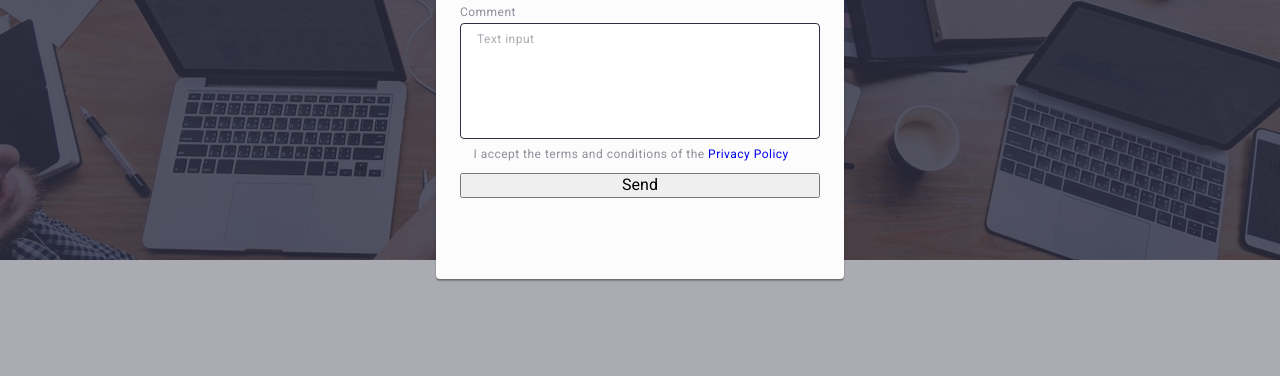
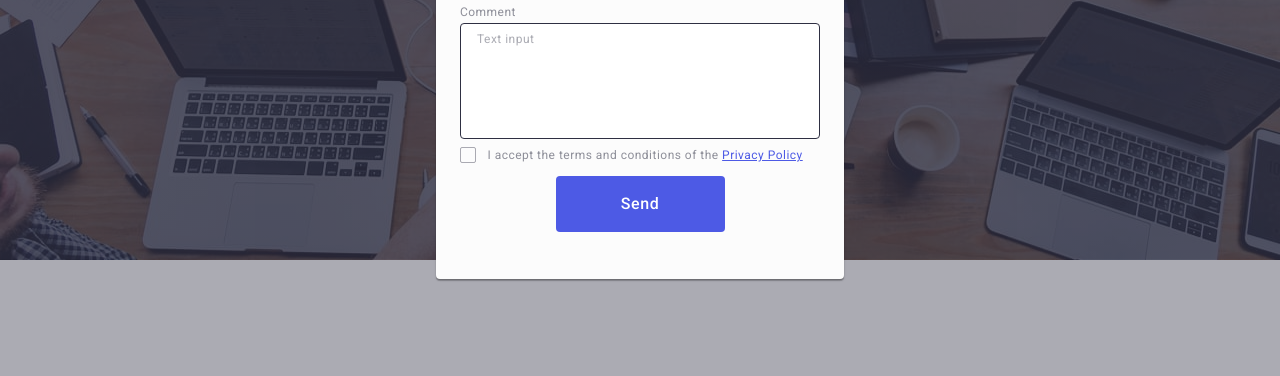
Before and after one commit to ZamorinVolodymyr/goit-markup-hw-05, a plain HTML site: page index.html in a window 1280 px wide. Shown: the part 413-789 px from the top of the page. Drawn offline with nearby package versions, Linux system fonts and the light colour scheme.

Commit message:
add btn modal

```diff
--- a/css/styles.css
+++ b/css/styles.css
@@ -753,3 +753,36 @@ textarea::placeholder {
   color: #2e2f42;
   opacity: 0.4;
 }
+
+.priv-label {
+  font-size: 12px;
+  line-height: 1.17;
+  letter-spacing: 0.04em;
+  color: #8e8f99;
+}
+
+.box {
+  width: 16px;
+  height: 16px;
+  margin-right: 8px;
+  border: 1px solid rgba(46, 47, 66, 0.4);
+  border-radius: 2px;
+  transition: background-color 250ms cubic-bezier(0.4, 0, 0.2, 1),
+    border 250ms cubic-bezier(0.4, 0, 0.2, 1),
+    fill 250ms cubic-bezier(0.4, 0, 0.2, 1);
+  display: inline-flex;
+  align-items: center;
+  justify-content: center;
+  fill: transparent;
+}
+
+.visually-hidden:checked + .priv-label .box {
+  background-color: #404bbf;
+  border: none;
+  fill: #f4f4fd;
+}
+
+.privacy-link {
+  line-height: 1.33;
+  text-decoration: underline;
+  color: #4d5ae5;
--- a/index.html
+++ b/index.html
@@ -573,7 +573,7 @@
               </span>
             </label>
           </div>
-          <button class="modal-btn" type="submit">Send</button>
+          <button class="button" type="submit">Send</button>
         </form>
       </div>
     </div>
```
